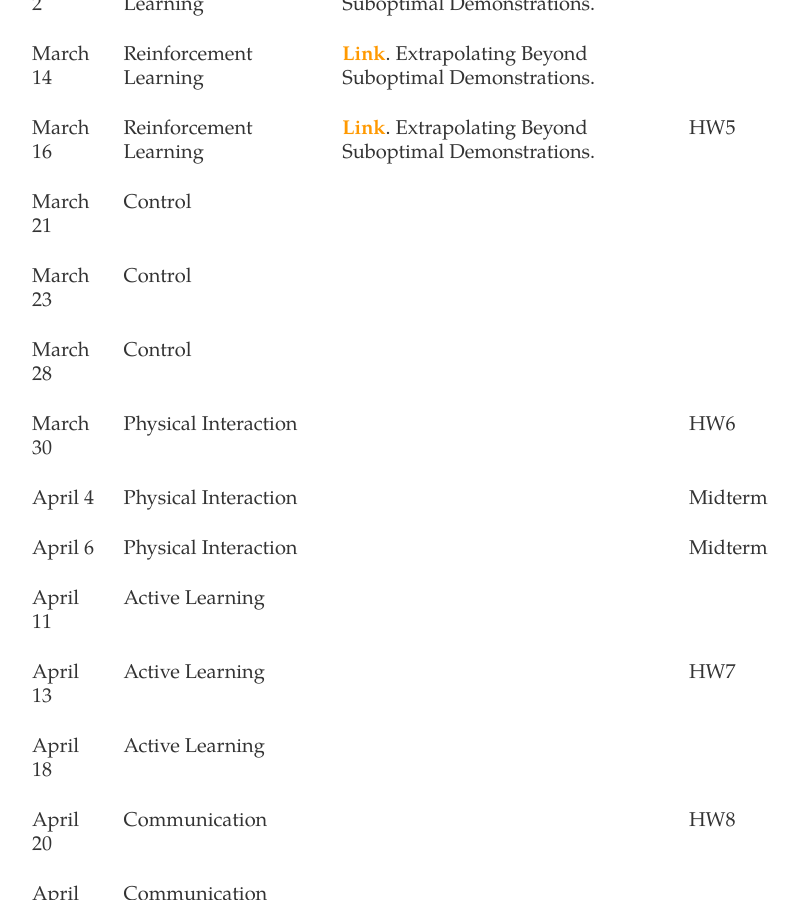
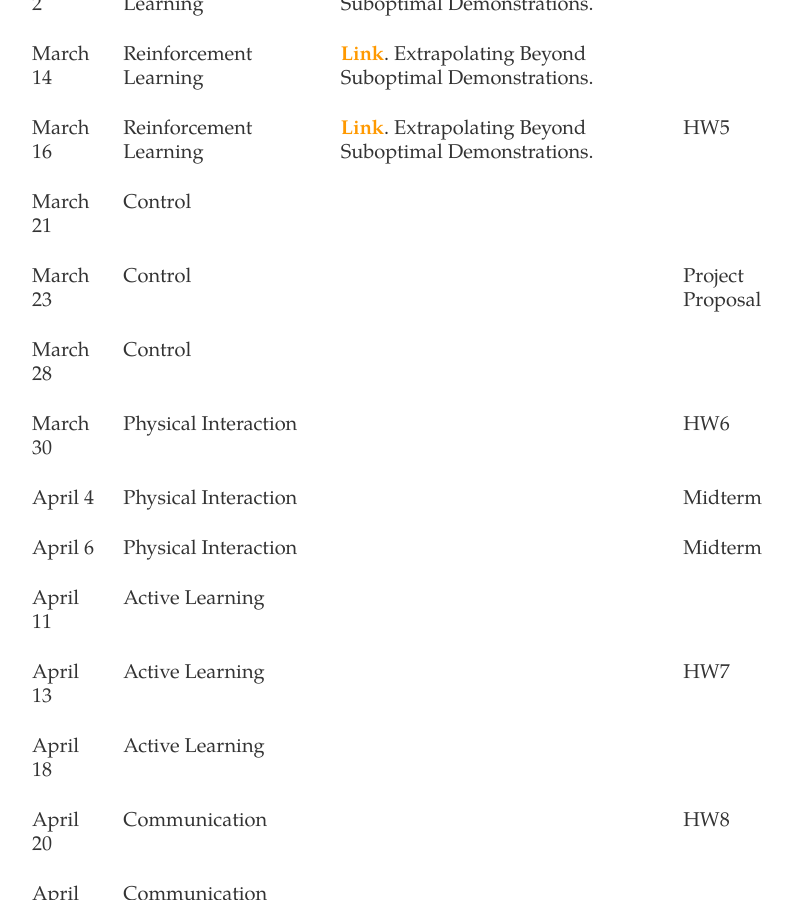
Before and after one commit to dylan-losey/dylan-losey.github.io, a Jekyll site: the page built from me5824-spring23.html, in a window 1280 px wide and 900 px high, scrolled down 2932 px. Shown: the whole window, without its empty margins (222-1019 px from the left). Built offline with Jekyll 4.4.1, drawn with Linux system fonts in a browser that asks for light colours; nearby versions of some CDN libraries.

Commit message:
proposal

```diff
--- a/me5824-spring23.html
+++ b/me5824-spring23.html
@@ -272,7 +272,7 @@ tags: me5824-spring2023
       <td>March 23</td>
       <td>Control</td>
       <td></td>
-      <td></td>
+      <td>Project Proposal</td>
     </tr>
     <tr>
       <td>March 28</td>
```
